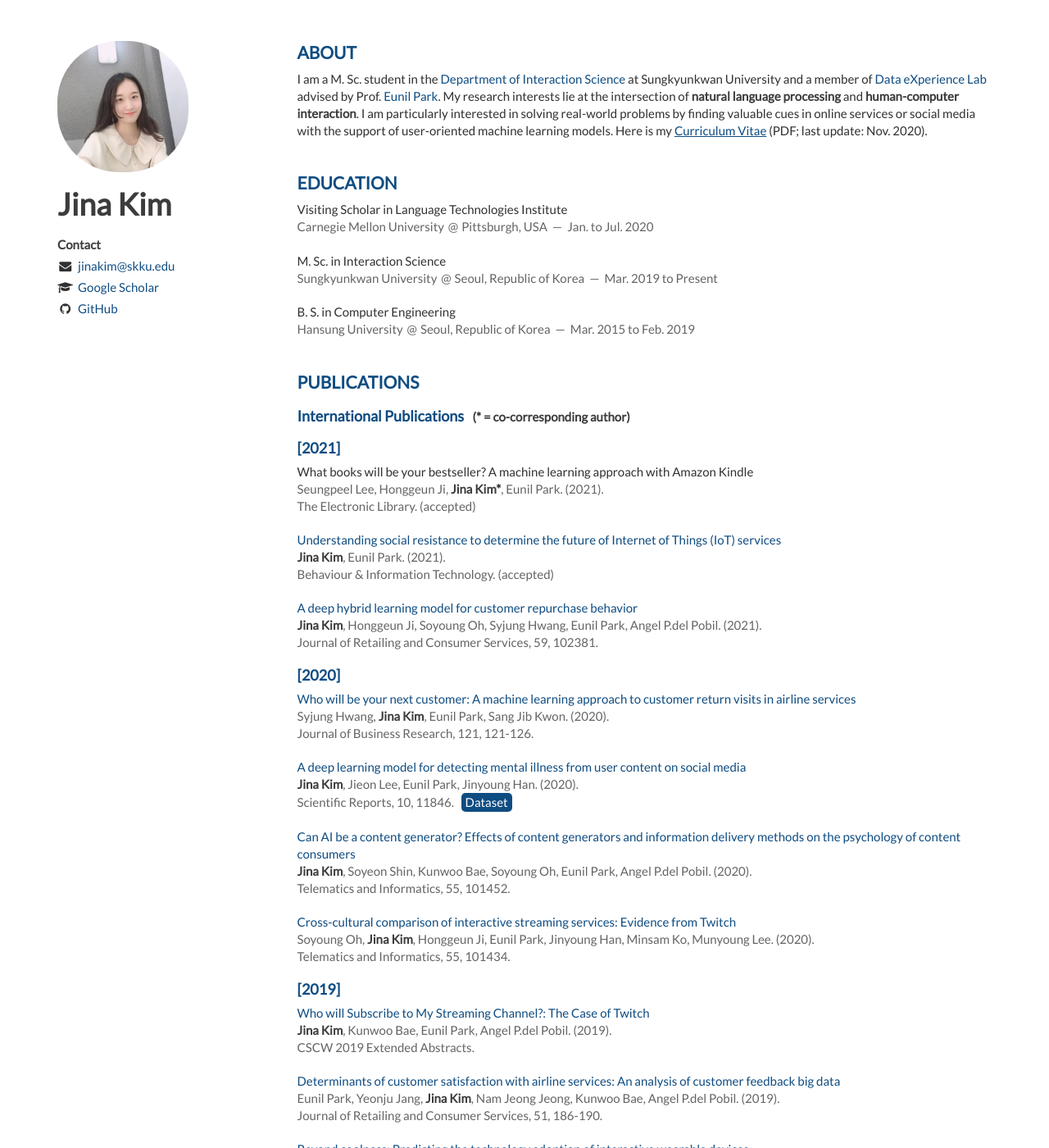
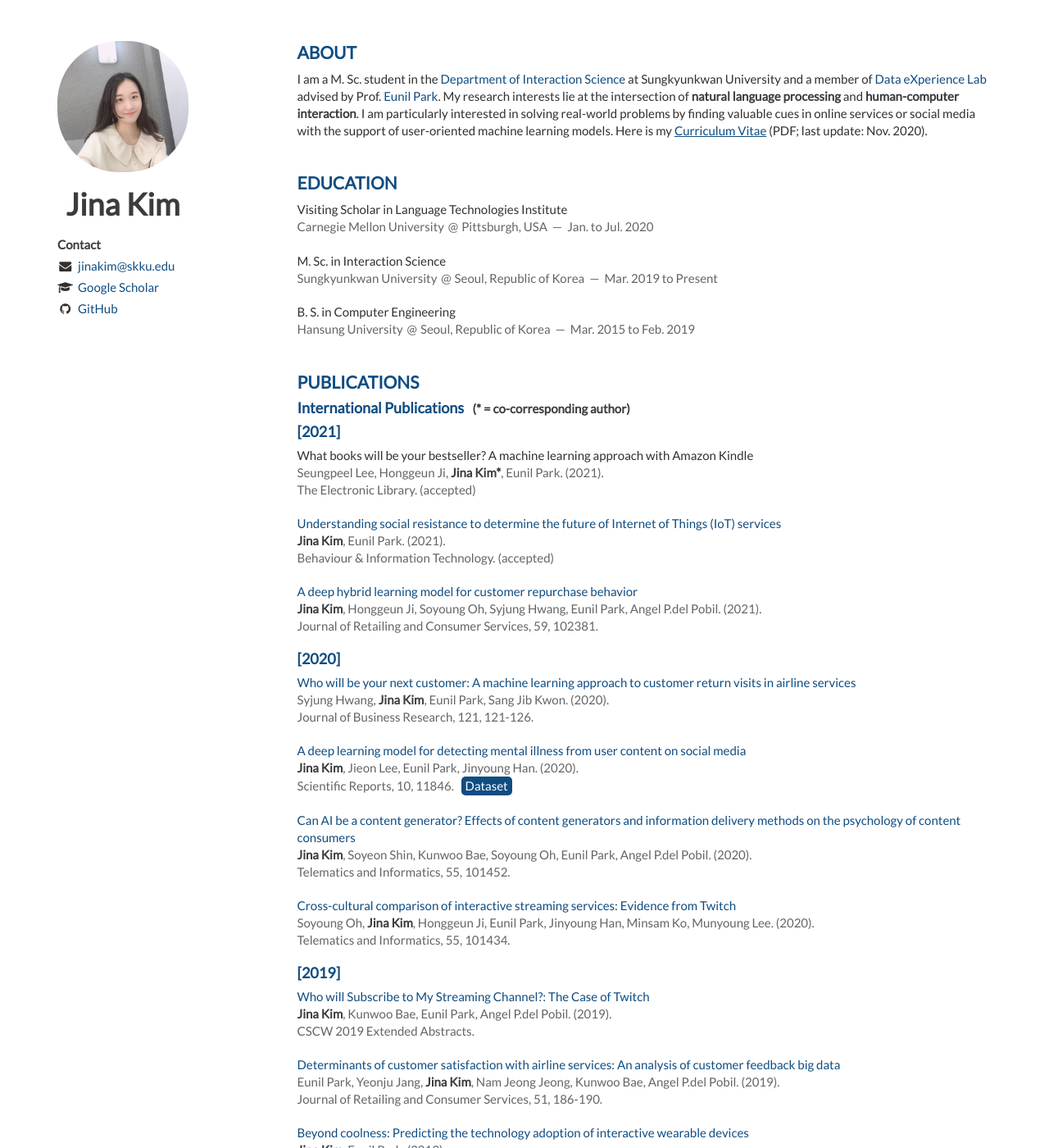
Before and after one commit to Jina-Kim/Jina-Kim.github.io, a Jekyll site: the page built from index.html, in a window 1280 px wide and 1400 px high. Shown: the whole window at 82% size. Built offline with Jekyll 4.4.1, drawn with Linux system fonts in a browser that asks for light colours; nearby versions of some CDN libraries; the list of posts is cut into pages by our own code.

Commit message:
Update main.css

```diff
--- a/static/css/main.css
+++ b/static/css/main.css
@@ -58,6 +58,7 @@
     margin-bottom: 20px;
     font-weight: 900;
     text-transform: none;
+    text-align: center;
 }
 
 h2 {
@@ -65,6 +66,7 @@
     line-height: 100%;
     color: #0F4C81;
     font-weight: 900;
+    margin-top: 0px;
 }
 
 .content{
@@ -206,9 +208,6 @@
 }
 
 @media (max-width: 768px) {
-  #my_name{
-    text-align:center;
-  }
   div.col-sm-9 {
     margin-top: 50px;
   }
```
